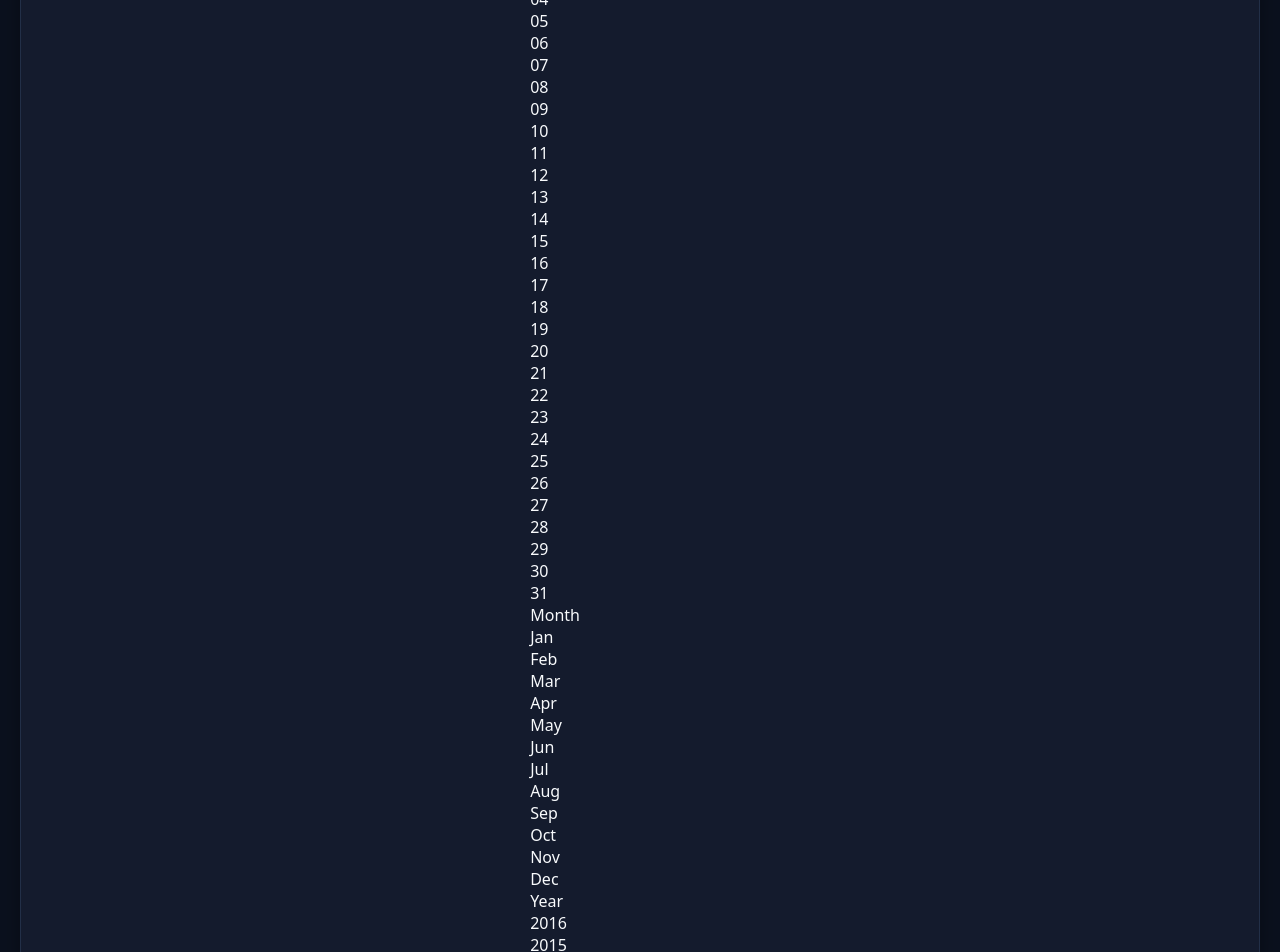
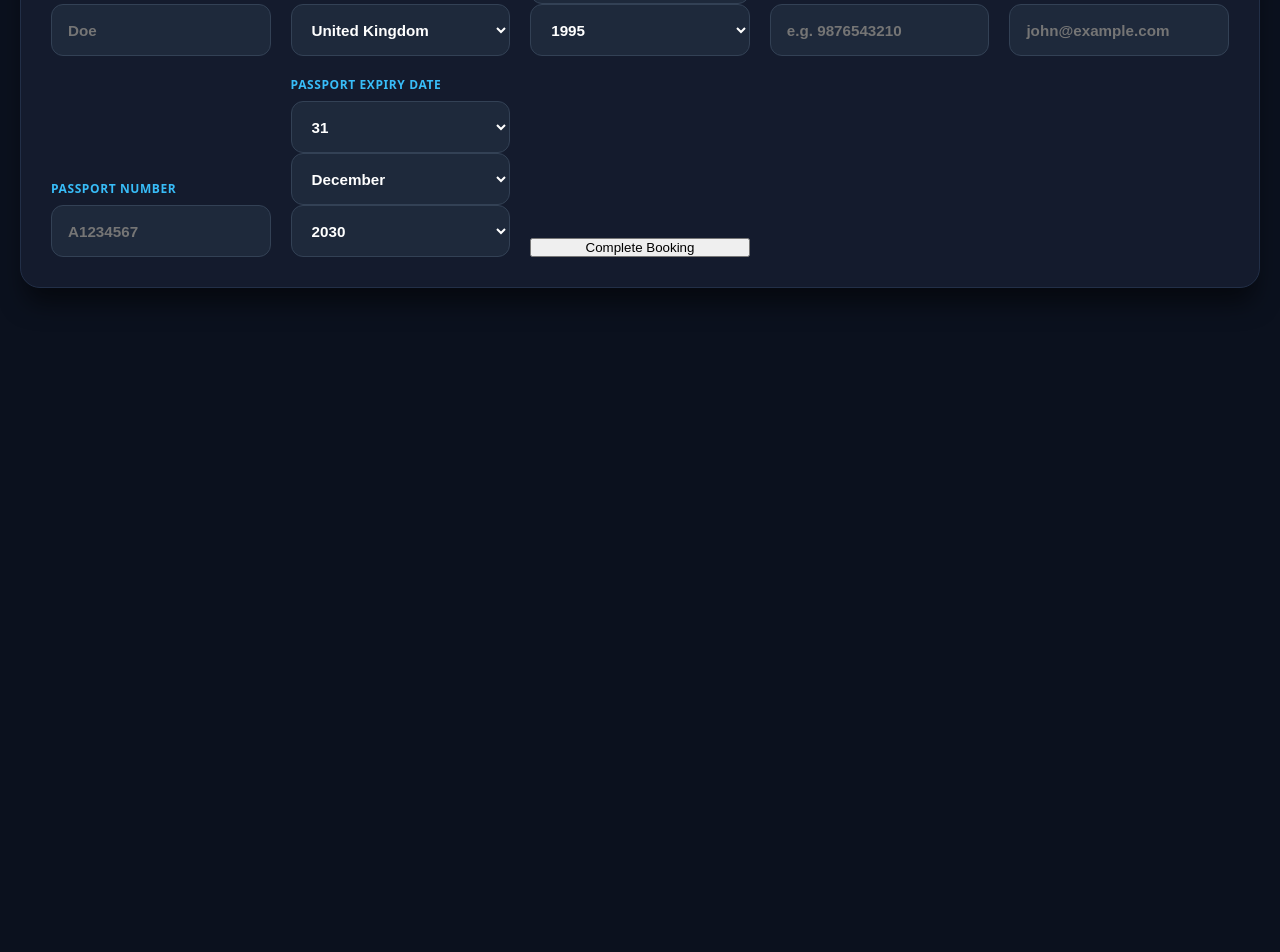
Before and after one commit to Milanbamaniya5/perfect-motion-flights, a Next.js app: page /checkout in a window 1280 px wide. Shown: the part 260-1212 px from the top of the page. After the commit the page ends 800 px from the top, so only its background shows below. Built offline with nearby package versions, Linux system fonts and the light colour scheme.

Commit message:
Refactor date selection component and imports

```diff
--- a/app/checkout/page.js
+++ b/app/checkout/page.js
@@ -1,8 +1,7 @@
 'use client';
 
 import { useSearchParams } from 'next/navigation';
-import { useState, useRef } from 'react';
-import { Suspense } from 'react';
+import { useState, Suspense } from 'react';
 
 const countries = [
   { code: 'GB', name: 'United Kingdom', dialCode: '+44', phoneLength: 10 },
@@ -17,77 +16,53 @@ const countries = [
   { code: 'JP', name: 'Japan', dialCode: '+81', phoneLength: 10 },
 ];
 
-// Smooth Mobile Scroll Wheel Picker Component
-function ScrollWheelPicker({ label, value, onChange, type = 'dob' }) {
+// Clean Date Selector Component with Dropdowns for Day, Month, Year
+function DateSelector({ label, value, onChange, type = 'dob' }) {
   const currentYear = new Date().getFullYear();
   const years = type === 'dob'
-    ? Array.from({ length: 90 }, (_, i) => currentYear - 10 - i) // 1936 to 2016
-    : Array.from({ length: 15 }, (_, i) => currentYear + i);     // 2026 to 2040
+    ? Array.from({ length: 90 }, (_, i) => currentYear - 10 - i)
+    : Array.from({ length: 15 }, (_, i) => currentYear + i);
 
   const months = [
-    { value: '01', name: 'Jan' }, { value: '02', name: 'Feb' }, { value: '03', name: 'Mar' },
-    { value: '04', name: 'Apr' }, { value: '05', name: 'May' }, { value: '06', name: 'Jun' },
-    { value: '07', name: 'Jul' }, { value: '08', name: 'Aug' }, { value: '09', name: 'Sep' },
-    { value: '10', name: 'Oct' }, { value: '11', name: 'Nov' }, { value: '12', name: 'Dec' }
+    { value: '01', name: 'January' }, { value: '02', name: 'February' }, { value: '03', name: 'March' },
+    { value: '04', name: 'April' }, { value: '05', name: 'May' }, { value: '06', name: 'June' },
+    { value: '07', name: 'July' }, { value: '08', name: 'August' }, { value: '09', name: 'September' },
+    { value: '10', name: 'October' }, { value: '11', name: 'November' }, { value: '12', name: 'December' }
   ];
 
   const days = Array.from({ length: 31 }, (_, i) => String(i + 1).padStart(2, '0'));
 
-  // Parse current value (YYYY-MM-DD)
   const parts = value ? value.split('-') : [type === 'dob' ? '1995' : String(currentYear), '01', '01'];
   const [year, month, day] = parts;
 
-  const handleUpdate = (newYear, newMonth, newDay) => {
-    onChange(`${newYear}-${newMonth}-${newDay}`);
+  const handleDayChange = (e) => {
+    onChange(`${year}-${month}-${e.target.value}`);
+  };
+
+  const handleMonthChange = (e) => {
+    onChange(`${year}-${e.target.value}-${day}`);
+  };
+
+  const handleYearChange = (e) => {
+    onChange(`${e.target.value}-${month}-${day}`);
   };
 
   return (
     <div className="flex flex-col space-y-1">
       <label className="block text-sm font-medium text-gray-700">{label}</label>
-      <div className="grid grid-cols-3 gap-2 bg-gray-50 p-2 rounded-xl border border-gray-200 shadow-inner">
-
-        {/* Day Picker */}
-        <div className="h-28 overflow-y-auto snap-y snap-mandatory scrollbar-none rounded-lg bg-white border border-gray-100 shadow-sm text-center py-2">
-          <div className="text-xs text-gray-400 uppercase font-semibold mb-1">Day</div>
-          {days.map((d) => (
-            <div
-              key={d}
-              onClick={() => handleUpdate(year, month, d)}
-              className={`py-1.5 cursor-pointer snap-center text-sm transition-all ${day === d ? 'bg-blue-600 text-white font-bold rounded-md mx-1 shadow' : 'text-gray-600 hover:bg-gray-100'}`}
-            >
-              {d}
-            </div>
-          ))}
-        </div>
-
-        {/* Month Picker */}
-        <div className="h-28 overflow-y-auto snap-y snap-mandatory scrollbar-none rounded-lg bg-white border border-gray-100 shadow-sm text-center py-2">
-          <div className="text-xs text-gray-400 uppercase font-semibold mb-1">Month</div>
-          {months.map((m) => (
-            <div
-              key={m.value}
-              onClick={() => handleUpdate(year, m.value, day)}
-              className={`py-1.5 cursor-pointer snap-center text-sm transition-all ${month === m.value ? 'bg-blue-600 text-white font-bold rounded-md mx-1 shadow' : 'text-gray-600 hover:bg-gray-100'}`}
-            >
-              {m.name}
-            </div>
-          ))}
-        </div>
-
-        {/* Year Picker */}
-        <div className="h-28 overflow-y-auto snap-y snap-mandatory scrollbar-none rounded-lg bg-white border border-gray-100 shadow-sm text-center py-2">
-          <div className="text-xs text-gray-400 uppercase font-semibold mb-1">Year</div>
-          {years.map((y) => (
-            <div
-              key={y}
-              onClick={() => handleUpdate(String(y), month, day)}
-              className={`py-1.5 cursor-pointer snap-center text-sm transition-all ${year === String(y) ? 'bg-blue-600 text-white font-bold rounded-md mx-1 shadow' : 'text-gray-600 hover:bg-gray-100'}`}
-            >
-              {y}
-            </div>
-          ))}
-        </div>
-
+      <div className="grid grid-cols-3 gap-2">
+        <select value={day} onChange={handleDayChange} className="p-3 border rounded-lg bg-white text-sm">
+          <option value="" disabled>Day</option>
+          {days.map(d => <option key={d} value={d}>{d}</option>)}
+        </select>
+        <select value={month} onChange={handleMonthChange} className="p-3 border rounded-lg bg-white text-sm">
+          <option value="" disabled>Month</option>
+          {months.map(m => <option key={m.value} value={m.value}>{m.name}</option>)}
+        </select>
+        <select value={year} onChange={handleYearChange} className="p-3 border rounded-lg bg-white text-sm">
+          <option value="" disabled>Year</option>
+          {years.map(y => <option key={y} value={y}>{y}</option>)}
+        </select>
       </div>
     </div>
   );
@@ -149,7 +124,7 @@ function CheckoutContent() {
 
     const isNumeric = /^\d+$/.test(cleanPhone);
     if (!isNumeric || cleanPhone.length !== activeCountry.phoneLength) {
-      setPhoneError(true); // Sirf phone field red hoga aur unique error message bagal mein aayega
+      setPhoneError(true);
       setLoading(false);
       return;
     }
@@ -237,8 +212,7 @@ function CheckoutContent() {
             </div>
           </div>
 
-          {/* Smooth Mobile Scroll Wheel for Date of Birth */}
-          <ScrollWheelPicker
+          <DateSelector
             label="Date of Birth"
             value={formData.born_on}
             onChange={(val) => handleDateChange('born_on', val)}
@@ -258,7 +232,7 @@ function CheckoutContent() {
               <div className="flex justify-between items-center mb-1">
                 <label className="block text-sm font-medium text-gray-700">Phone Number</label>
                 {phoneError && (
-                  <span className="text-xs text-red-600 font-bold animate-bounce">
+                  <span className="text-xs text-red-600 font-bold animate-pulse">
                     ⚠ Please enter correct number
                   </span>
                 )}
@@ -289,8 +263,7 @@ function CheckoutContent() {
             </div>
           </div>
 
-          {/* Smooth Mobile Scroll Wheel for Passport Expiry Date */}
-          <ScrollWheelPicker
+          <DateSelector
             label="Passport Expiry Date"
             value={formData.passport_expiry_date}
             onChange={(val) => handleDateChange('passport_expiry_date', val)}
```
